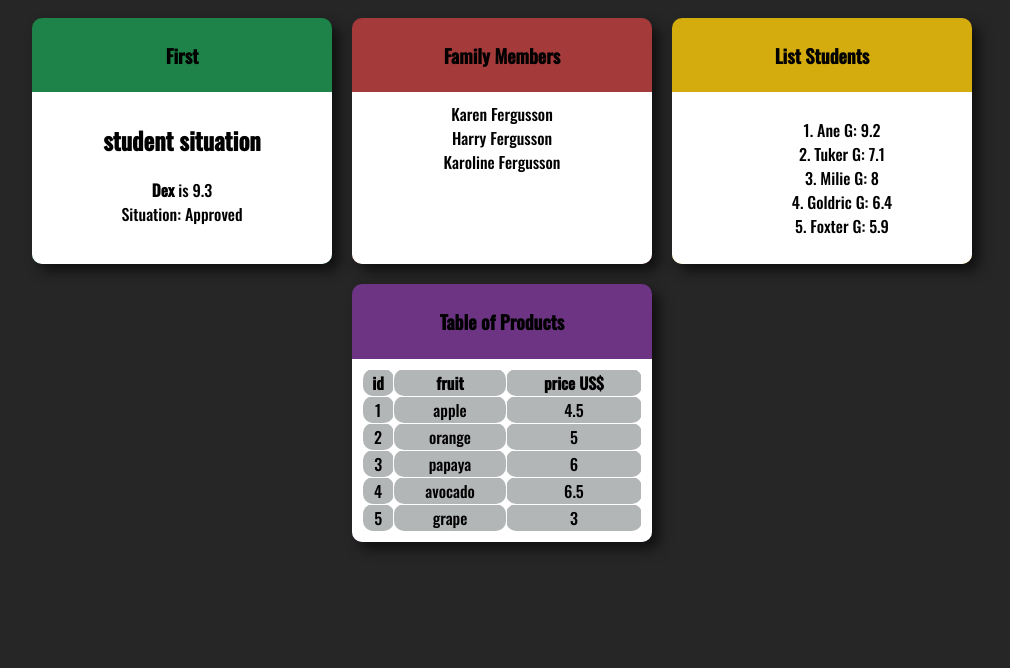
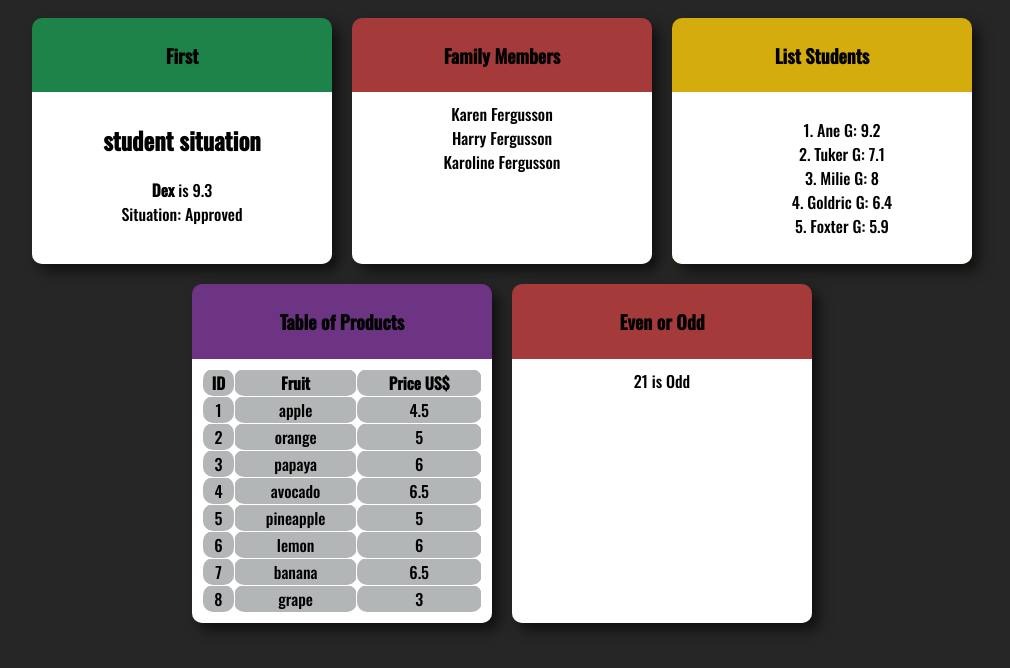
Before and after one commit to ArthurMtTh/react-fundamentals, a React (Create React App) app: page / in a window 1280 px wide. Shown: the top 668 px of the page, without its empty margins (138-1148 px from the left). Built offline with nearby package versions, Linux system fonts and the light colour scheme.

Commit message:
conditional render with ternary operator

```diff
--- a/src/App.jsx
+++ b/src/App.jsx
@@ -9,8 +9,10 @@ import Card from "./components/layout/Card";
 import CompMember from './components/basics/CompMember';
 import CompFamily from './components/basics/CompFamily';
 import SecondParams from './components/basics/SecondParams';
+
 import ListStudent from './components/repeat/ListStudent';
 import TableProducts from "./components/repeat/TableProducts";
+import EvenOdd from "./components/conditional/EvenOdd";
 
 const app = () => (
     <div className="App">
@@ -38,6 +40,10 @@ const app = () => (
             <Card title='Table of Products' color='#6C3483'>
                 <TableProducts/>
             </Card>
+
+            <Card title='Even or Odd'>
+                <EvenOdd number={21}/>
+            </Card>
         </div>
     </div>
 );
--- /dev/null
+++ b/src/components/conditional/EvenOdd.jsx
@@ -0,0 +1,12 @@
+import React from "react";
+
+const evenOdd = (props) => {
+    const even_odd = props.number % 2 === 0
+    return (
+        <React.Fragment>
+            {props.number} is {even_odd ? <span>Even</span> : <span>Odd</span>}
+        </React.Fragment>
+    )
+}
+
+export default evenOdd;
--- a/src/components/layout/Card.jsx
+++ b/src/components/layout/Card.jsx
@@ -2,7 +2,6 @@ import './Card.css'
 import React from "react";
 
 const card = (props) => {
-
     return (
         <div className="Card" style={{
             backgroundColor: props.color || '#a53a3a'
@@ -18,4 +17,5 @@ const card = (props) => {
         </div>
     );
 }
+
 export default card;
--- a/src/components/repeat/Repeat.css
+++ b/src/components/repeat/Repeat.css
@@ -4,6 +4,10 @@ table, th, td {
     border-radius: 10px;
 }
 
+table {
+    width: 100%;
+}
+
 th, td {
     background-color: #B3B6B7;
 }
--- a/src/components/repeat/TableProducts.jsx
+++ b/src/components/repeat/TableProducts.jsx
@@ -15,11 +15,11 @@ const tableProducts = (props) => {
     })
 
     return (
-        <table style={{width:'100%'}}>
+        <table>
             <tr>
-                <th>id</th>
-                <th>fruit</th>
-                <th>price US$</th>
+                <th>ID</th>
+                <th>Fruit</th>
+                <th>Price US$</th>
             </tr>
             {table}
         </table>
--- a/src/data/products.js
+++ b/src/data/products.js
@@ -1,7 +1,12 @@
-export default [
+const products = [
     {id: 1, product: 'apple', price: 4.5},
     {id: 2, product: 'orange', price: 5},
     {id: 3, product: 'papaya', price: 6},
     {id: 4, product: 'avocado', price: 6.5},
-    {id: 5, product: 'grape', price: 3}
+    {id: 5, product: 'pineapple', price: 5},
+    {id: 6, product: 'lemon', price: 6},
+    {id: 7, product: 'banana', price: 6.5},
+    {id: 8, product: 'grape', price: 3}
 ]
+
+export default products;
--- a/src/data/students.js
+++ b/src/data/students.js
@@ -1,7 +1,9 @@
-export default [
+const students = [
     {id: 1, name: 'Ane', grade: 9.2},
     {id: 2, name: 'Tuker', grade: 7.1},
     {id: 3, name: 'Milie', grade: 8},
     {id: 4, name: 'Goldric', grade: 6.4},
     {id: 5, name: 'Foxter', grade: 5.9}
 ]
+
+export default students;
```
